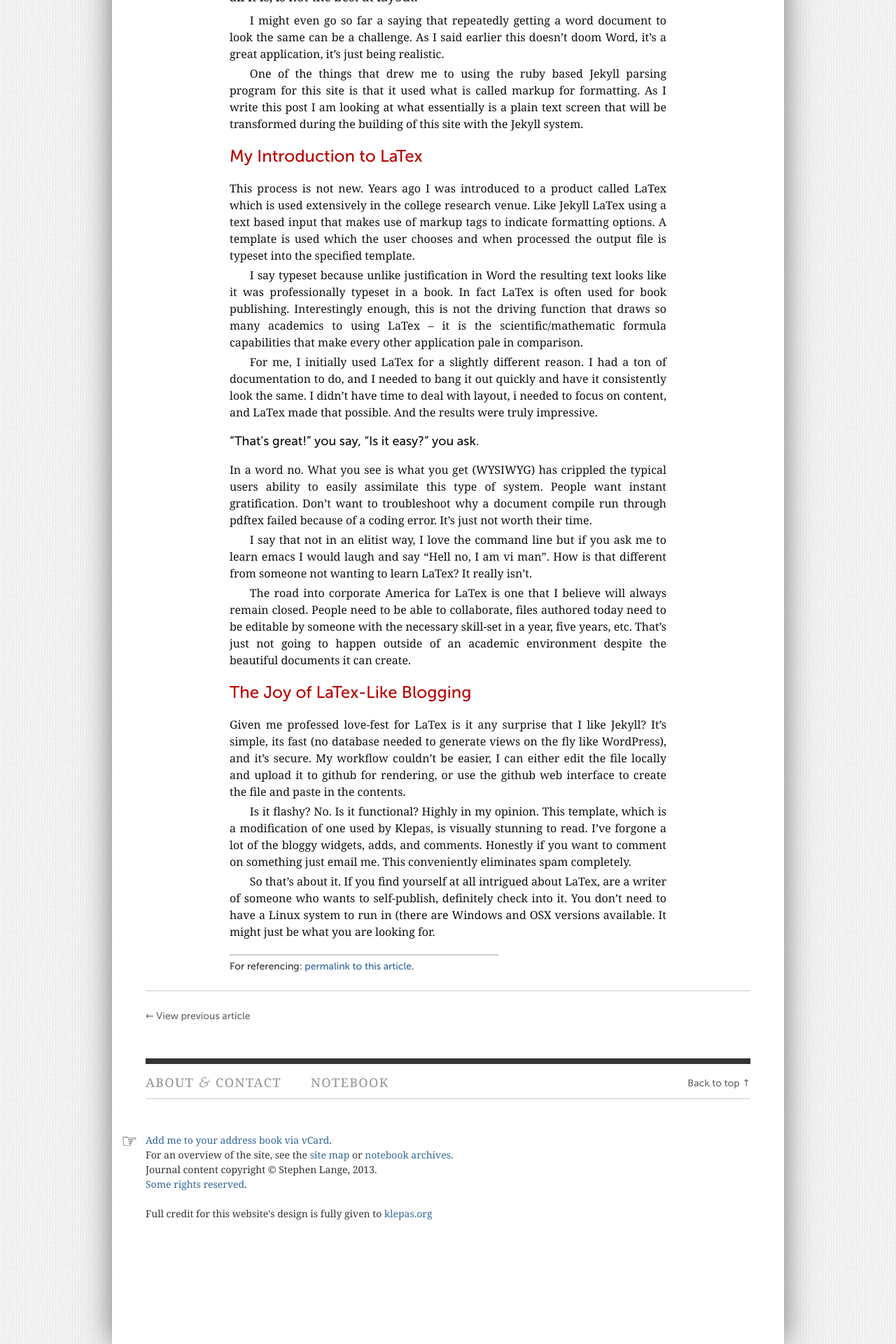
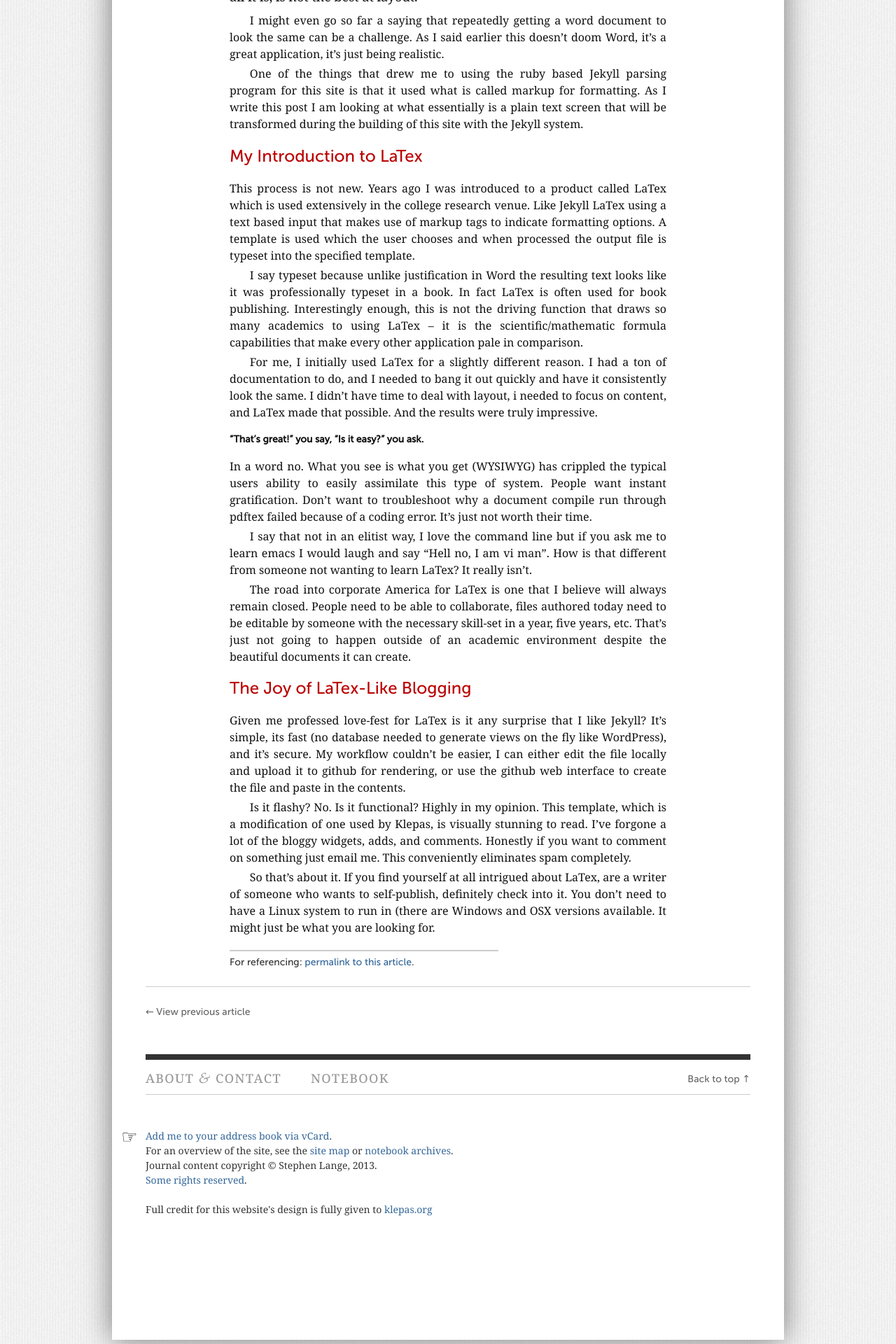
Before and after one commit to stvlange/stvlange.github.com, a Jekyll site: the page built from _posts/2013-04-01-Less-is-More.markdown, in a window 1280 px wide. Shown: the part 804-2724 px from the top of the page at 70% size. Built offline with Jekyll 4.4.1, drawn with Linux system fonts in a browser that asks for light colours.

```diff
--- a/_posts/2013-04-01-Less-is-More.markdown
+++ b/_posts/2013-04-01-Less-is-More.markdown
@@ -18,7 +18,7 @@ I say typeset because unlike justification in Word the resulting text looks like
 
 For me, I initially used LaTex for a slightly different reason.  I had a ton of documentation to do, and I needed to bang it out quickly and have it consistently look the same.  I didn't have time to deal with layout, i needed to focus on content, and LaTex made that possible.  And the results were truly impressive.
 
-####"That's great!" you say, "Is it easy?" you ask.
+#####"That's great!" you say, "Is it easy?" you ask.
 
 In a word no.  What you see is what you get (WYSIWYG) has crippled the typical users ability to easily assimilate this type of system.  People want instant gratification.  Don't want to troubleshoot why a document compile run through pdftex failed because of a coding error.  It's just not worth their time.
 
```
